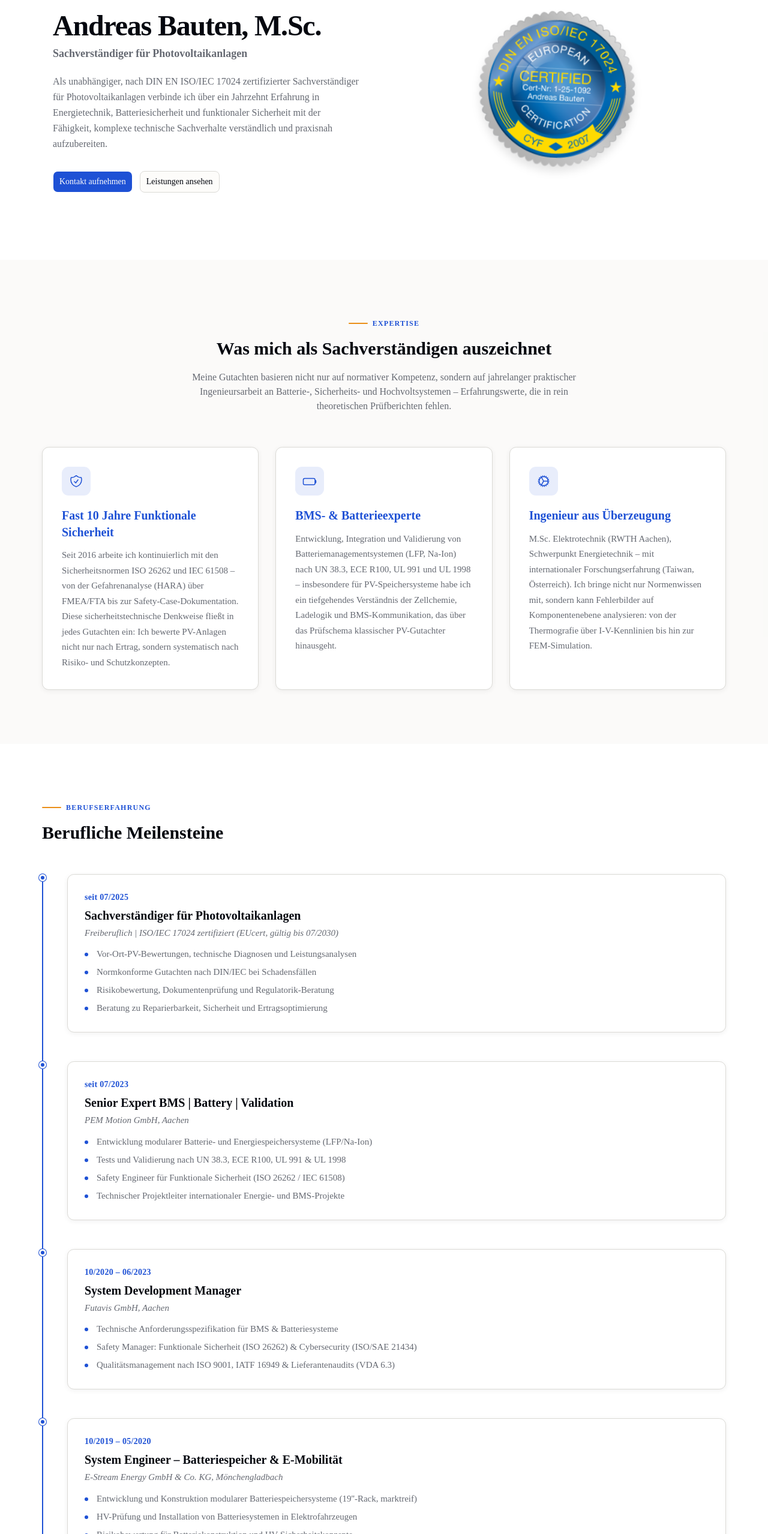
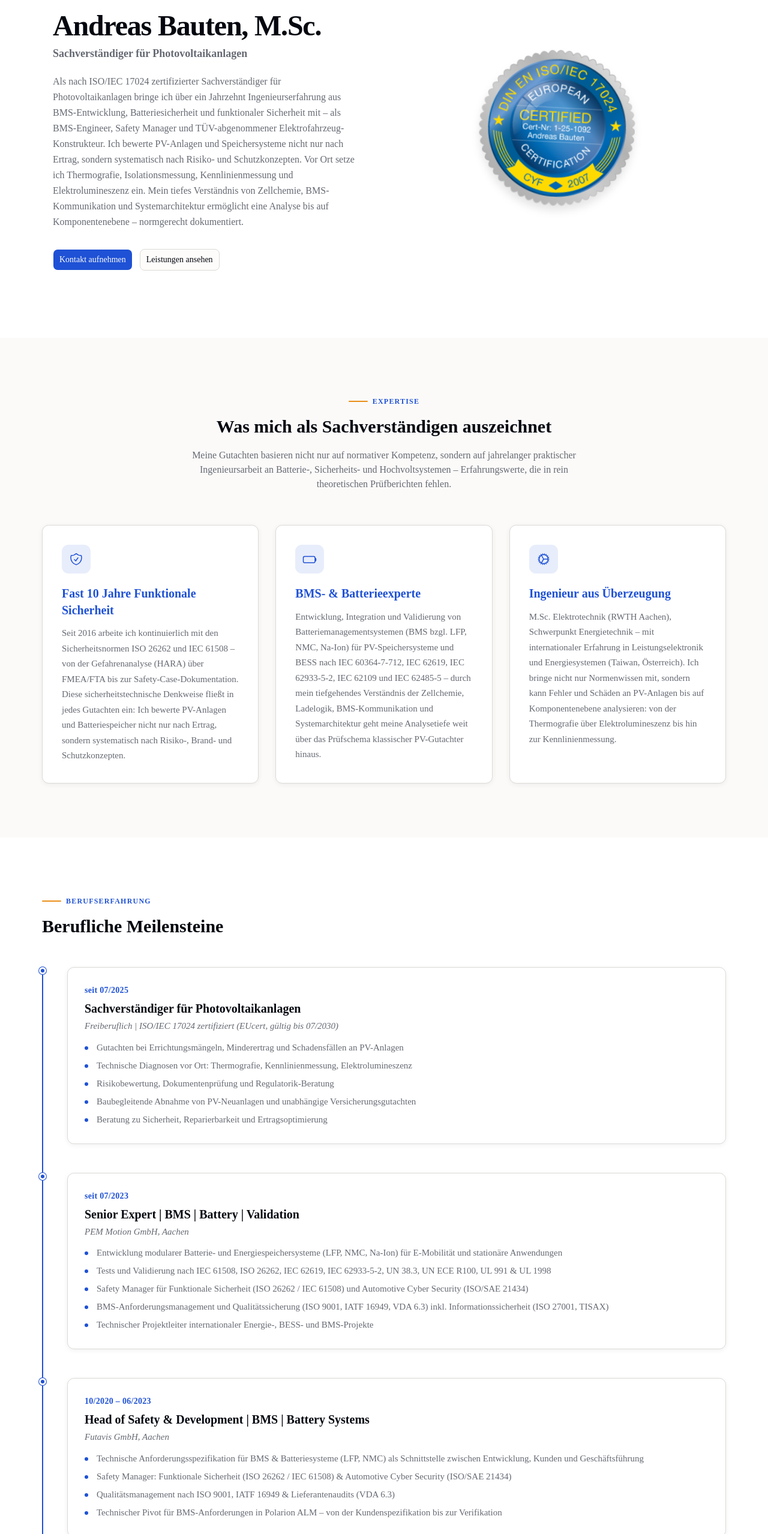
Before and after one commit to cellthium-dev/sv-website, a React (Vite) app: page /ueber-mich in a window 1280 px wide. Shown: the part 209-2766 px from the top of the page at 60% size. Built offline with nearby package versions, Linux system fonts and the light colour scheme.

Commit message:
feat: update about me page

```diff
--- a/src/routes/ueber-mich/index.tsx
+++ b/src/routes/ueber-mich/index.tsx
@@ -70,41 +70,45 @@ const timelineItems = [
     subtitle:
       "Freiberuflich | ISO/IEC 17024 zertifiziert (EUcert, gültig bis 07/2030)",
     items: [
-      "Vor-Ort-PV-Bewertungen, technische Diagnosen und Leistungsanalysen",
-      "Normkonforme Gutachten nach DIN/IEC bei Schadensfällen",
+      "Gutachten bei Errichtungsmängeln, Minderertrag und Schadensfällen an PV-Anlagen",
+      "Technische Diagnosen vor Ort: Thermografie, Kennlinienmessung, Elektrolumineszenz",
       "Risikobewertung, Dokumentenprüfung und Regulatorik-Beratung",
-      "Beratung zu Reparierbarkeit, Sicherheit und Ertragsoptimierung",
+      "Baubegleitende Abnahme von PV-Neuanlagen und unabhängige Versicherungsgutachten",
+      "Beratung zu Sicherheit, Reparierbarkeit und Ertragsoptimierung",
     ],
   },
   {
     date: "seit 07/2023",
-    title: "Senior Expert BMS | Battery | Validation",
+    title: "Senior Expert | BMS | Battery | Validation",
     subtitle: "PEM Motion GmbH, Aachen",
     items: [
-      "Entwicklung modularer Batterie- und Energiespeichersysteme (LFP/Na-Ion)",
-      "Tests und Validierung nach UN 38.3, ECE R100, UL 991 & UL 1998",
-      "Safety Engineer für Funktionale Sicherheit (ISO 26262 / IEC 61508)",
-      "Technischer Projektleiter internationaler Energie- und BMS-Projekte",
+      "Entwicklung modularer Batterie- und Energiespeichersysteme (LFP, NMC, Na-Ion) für E-Mobilität und stationäre Anwendungen",
+      "Tests und Validierung nach IEC 61508, ISO 26262, IEC 62619, IEC 62933-5-2, UN 38.3, UN ECE R100, UL 991 & UL 1998",
+      "Safety Manager für Funktionale Sicherheit (ISO 26262 / IEC 61508) und Automotive Cyber Security (ISO/SAE 21434)",
+      "BMS-Anforderungsmanagement und Qualitätssicherung (ISO 9001, IATF 16949, VDA 6.3) inkl. Informationssicherheit (ISO 27001, TISAX)",
+      "Technischer Projektleiter internationaler Energie-, BESS- und BMS-Projekte",
     ],
   },
   {
     date: "10/2020 – 06/2023",
-    title: "System Development Manager",
+    title: "Head of Safety & Development | BMS | Battery Systems",
     subtitle: "Futavis GmbH, Aachen",
     items: [
-      "Technische Anforderungsspezifikation für BMS & Batteriesysteme",
-      "Safety Manager: Funktionale Sicherheit (ISO 26262) & Cybersecurity (ISO/SAE 21434)",
+      "Technische Anforderungsspezifikation für BMS & Batteriesysteme (LFP, NMC) als Schnittstelle zwischen Entwicklung, Kunden und Geschäftsführung",
+      "Safety Manager: Funktionale Sicherheit (ISO 26262 / IEC 61508) & Automotive Cyber Security (ISO/SAE 21434)",
       "Qualitätsmanagement nach ISO 9001, IATF 16949 & Lieferantenaudits (VDA 6.3)",
+      "Technischer Pivot für BMS-Anforderungen in Polarion ALM – von der Kundenspezifikation bis zur Verifikation",
     ],
   },
   {
     date: "10/2019 – 05/2020",
-    title: "System Engineer – Batteriespeicher & E-Mobilität",
+    title: "Lead Engineer | Battery Systems | Cell-to-Storage",
     subtitle: "E-Stream Energy GmbH & Co. KG, Mönchengladbach",
     items: [
-      "Entwicklung und Konstruktion modularer Batteriespeichersysteme (19''-Rack, marktreif)",
-      "HV-Prüfung und Installation von Batteriesystemen in Elektrofahrzeugen",
-      "Risikobewertung für Batteriekonstruktion und HV-Sicherheitskonzepte",
+      "Entwicklung und Konstruktion modularer Batteriespeichersysteme (19''-Rack, marktreif) für stationäre Anwendungen",
+      "HV-Prüfung und Installation von Batteriesystemen in Elektrofahrzeugen inkl. Inbetriebnahme",
+      "Risikobewertung für Batteriekonstruktion und HV-Sicherheitskonzepte (DGUV, ISO, VDE)",
+      "Benchmarking von Batteriezellen und -modulen inkl. gewichteter Nutzwertanalyse zur Zellauswahl",
     ],
   },
 ];
@@ -130,7 +134,7 @@ const whyCards = [
       </svg>
     ),
     title: "Fast 10 Jahre Funktionale Sicherheit",
-    desc: "Seit 2016 arbeite ich kontinuierlich mit den Sicherheitsnormen ISO 26262 und IEC 61508 – von der Gefahrenanalyse (HARA) über FMEA/FTA bis zur Safety-Case-Dokumentation. Diese sicherheitstechnische Denkweise fließt in jedes Gutachten ein: Ich bewerte PV-Anlagen nicht nur nach Ertrag, sondern systematisch nach Risiko- und Schutzkonzepten.",
+    desc: "Seit 2016 arbeite ich kontinuierlich mit den Sicherheitsnormen ISO 26262 und IEC 61508 – von der Gefahrenanalyse (HARA) über FMEA/FTA bis zur Safety-Case-Dokumentation. Diese sicherheitstechnische Denkweise fließt in jedes Gutachten ein: Ich bewerte PV-Anlagen und Batteriespeicher nicht nur nach Ertrag, sondern systematisch nach Risiko-, Brand- und Schutzkonzepten.",
   },
   {
     icon: (
@@ -152,7 +156,7 @@ const whyCards = [
       </svg>
     ),
     title: "BMS- & Batterieexperte",
-    desc: "Entwicklung, Integration und Validierung von Batteriemanagementsystemen (LFP, Na-Ion) nach UN 38.3, ECE R100, UL 991 und UL 1998 – insbesondere für PV-Speichersysteme habe ich ein tiefgehendes Verständnis der Zellchemie, Ladelogik und BMS-Kommunikation, das über das Prüfschema klassischer PV-Gutachter hinausgeht.",
+    desc: "Entwicklung, Integration und Validierung von Batteriemanagementsystemen (BMS bzgl. LFP, NMC, Na-Ion) für PV-Speichersysteme und BESS nach IEC 60364-7-712, IEC 62619, IEC 62933-5-2, IEC 62109 und IEC 62485-5 – durch mein tiefgehendes Verständnis der Zellchemie, Ladelogik, BMS-Kommunikation und Systemarchitektur geht meine Analysetiefe weit über das Prüfschema klassischer PV-Gutachter hinaus.",
   },
   {
     icon: (
@@ -174,7 +178,7 @@ const whyCards = [
       </svg>
     ),
     title: "Ingenieur aus Überzeugung",
-    desc: "M.Sc. Elektrotechnik (RWTH Aachen), Schwerpunkt Energietechnik – mit internationaler Forschungserfahrung (Taiwan, Österreich). Ich bringe nicht nur Normenwissen mit, sondern kann Fehlerbilder auf Komponentenebene analysieren: von der Thermografie über I-V-Kennlinien bis hin zur FEM-Simulation.",
+    desc: "M.Sc. Elektrotechnik (RWTH Aachen), Schwerpunkt Energietechnik – mit internationaler Erfahrung in Leistungselektronik und Energiesystemen (Taiwan, Österreich). Ich bringe nicht nur Normenwissen mit, sondern kann Fehler und Schäden an PV-Anlagen bis auf Komponentenebene analysieren: von der Thermografie über Elektrolumineszenz bis hin zur Kennlinienmessung.",
   },
 ];
 
@@ -202,11 +206,18 @@ function UeberMich() {
                   Sachverständiger für Photovoltaikanlagen
                 </p>
                 <p className="mb-8 max-w-lg text-muted-foreground leading-relaxed">
-                  Als unabhängiger, nach DIN EN ISO/IEC 17024 zertifizierter
-                  Sachverständiger für Photovoltaikanlagen verbinde ich über ein
-                  Jahrzehnt Erfahrung in Energietechnik, Batteriesicherheit und
-                  funktionaler Sicherheit mit der Fähigkeit, komplexe technische
-                  Sachverhalte verständlich und praxisnah aufzubereiten.
+                  Als nach ISO/IEC 17024 zertifizierter Sachverständiger für
+                  Photovoltaikanlagen bringe ich über ein Jahrzehnt
+                  Ingenieurserfahrung aus BMS-Entwicklung, Batteriesicherheit
+                  und funktionaler Sicherheit mit – als BMS-Engineer, Safety
+                  Manager und TÜV-abgenommener Elektrofahrzeug-Konstrukteur. Ich
+                  bewerte PV-Anlagen und Speichersysteme nicht nur nach Ertrag,
+                  sondern systematisch nach Risiko- und Schutzkonzepten. Vor Ort
+                  setze ich Thermografie, Isolationsmessung, Kennlinienmessung
+                  und Elektrolumineszenz ein. Mein tiefes Verständnis von
+                  Zellchemie, BMS-Kommunikation und Systemarchitektur ermöglicht
+                  eine Analyse bis auf Komponentenebene – normgerecht
+                  dokumentiert.
                 </p>
                 <div className="flex flex-wrap gap-3">
                   <Button asChild size="lg">
@@ -349,7 +360,9 @@ function UeberMich() {
               Karosserie bis zur bestandenen TÜV-Einzelbetriebserlaubnis (EBE)
               für den öffentlichen Straßenverkehr. Dieses Projekt vereint
               Systemarchitektur, Hochvoltsicherheit, BMS-Engineering und
-              regulatorische Dokumentation auf höchstem Niveau.
+              regulatorische Dokumentation auf höchstem Niveau – Kompetenzen,
+              die ich heute unmittelbar in meine Arbeit als Sachverständiger für
+              Photovoltaikanlagen und Batteriespeichersysteme einbringe.
             </p>
 
             <div className="grid gap-12 lg:grid-cols-2">
@@ -359,10 +372,11 @@ function UeberMich() {
                 </h3>
                 <ul className="mb-8 space-y-2">
                   {[
-                    "Eigenständige Entwicklung der vollständigen EV-Antriebsarchitektur",
+                    "Eigenständige Entwicklung der vollständigen EV-Antriebsarchitektur – vom Konzept über die Auslegung bis zur Umsetzung",
                     "E-Motor-Auswahl, Integration und Abstimmung mit Inverter & DC/DC-Wandler",
-                    "Konstruktion eines maßgeschneiderten Hochvolt-Batteriesystems mit Sicherheitskonzept",
-                    "BMS-Auslegung, Parametrierung, Kalibrierung und Validierung (inkl. Bluetooth-Monitoring)",
+                    "Konstruktion eines maßgeschneiderten Hochvolt-Batteriesystems mit HV-Sicherheitskonzept nach DGUV und VDE",
+                    "Umrüstung der analogen Tankanzeige auf batteriebasierte SoC-Anzeige und Integration einer Bluetooth-Schnittstelle zur mobilen HV-Batterieüberwachung via App",
+                    "BMS-Auslegung, Parametrierung, Kalibrierung und Validierung",
                   ].map((li) => (
                     <li
                       className="relative pl-5 text-[15px] text-[var(--dark-surface-foreground)]/80 leading-[1.6]"
@@ -378,9 +392,9 @@ function UeberMich() {
                 </h3>
                 <ul className="space-y-2">
                   {[
-                    "Integration von Ladeelektronik (OBC), optimiert für öffentliche und private Ladeinfrastruktur",
+                    "Integration von Ladeelektronik (OBC) mit CCS-Ladekommunikation nach IEC 61851, optimiert für öffentliche und private Ladeinfrastruktur",
                     "Komplettes E/E-Redesign mit CAN-Kommunikation und HV-Freigaben",
-                    "Vollständige technische Dokumentation für die TÜV-Prüfung",
+                    "Vollständige technische Dokumentation für die TÜV-Prüfung nach §21 StVZO",
                     "Erfolgreiche TÜV-EBE-Abnahme – Nachweis höchster System-, Sicherheits- und Integrationskompetenz",
                   ].map((li) => (
                     <li
@@ -507,17 +521,20 @@ function UeberMich() {
                     items: [
                       "Thermografie (Modulhotspots, Anschlussfehler, Dioden-Defekte)",
                       "I-V-Kennlinienmessung & Stringanalyse",
+                      "Elektrolumineszenz-Prüfung (Mikrorisse, Zellbrüche, inaktive Zellbereiche)",
                       "Isolationsmessung & Erdungsprüfung",
-                      "Schutzmaßnahmenprüfung nach VDE 0100-712",
+                      "Schutzmaßnahmenprüfung nach VDE 0100-712 (IEC 60364-7-712)",
                       "Ertragsdiagramm- und Monitoring-Datenanalyse",
                     ],
                   },
                   {
                     title: "Normen & Standards",
                     items: [
-                      "VDE 0100-712, DIN EN 62446-1, IEC 62933/62619",
+                      "IEC 60364-7-712 (VDE 0100-712), IEC 62446-1, IEC 61730, IEC 61215",
+                      "IEC 62619, IEC 63056, IEC 62933-5-2, IEC 62485-5",
                       "ISO 26262, IEC 61508, ISO/SAE 21434",
-                      "UN 38.3, ECE R100, DGUV-Regeln",
+                      "UN 38.3, UN ECE R100, DGUV Information 200-005",
+                      "VDE-AR-N 4105, VDE-AR-E 2510-50",
                     ],
                   },
                 ].map((group) => (
@@ -551,17 +568,18 @@ function UeberMich() {
                       "Matlab/Simulink, CANoe/CANape",
                       "Altium Designer, LTSpice, PSpice",
                       "ANSYS FEM, LabView",
-                      "PV*SOL, PVsyst – PV-Analyse & Simulation",
+                      "PV*SOL, PVsyst – PV-Ertragsanalyse & Speichersimulation",
+                      "Monitoring-Plattformen: Fronius Solar.web, SMA Sunny Portal, SolarEdge, Hoymiles S-Miles",
                     ],
                   },
                   {
                     title: "Spezielle Expertise",
                     items: [
-                      "Bewertung Moduldegradation (LID/LeTID)",
-                      "Analyse typischer Fehlerbilder (PID, Hotspots, Delamination, Mikrorisse)",
-                      "Bewertung Batteriespeicher im PV-Kontext (Zellchemie, BMS-Logik, Ladeprofile)",
+                      "Bewertung Moduldegradation (LID/LeTID) und Alterungsanalyse",
+                      "Analyse typischer Fehlerbilder (PID, Hotspots, Delamination, Mikrorisse, Schneckenspuren)",
+                      "Bewertung Batteriespeicher im PV-Kontext (Zellchemie, BMS-Logik, Ladeprofile, Thermomanagement)",
                       "Risikobasierte Entscheidungsmodelle (FMEA, FTA, HARA)",
-                      "Interpretation Monitoring-Systeme (Fronius, SMA, Hoymiles, SolarEdge)",
+                      "Interpretation Monitoring-Systeme (Fronius, SMA, Hoymiles, SolarEdge) und Ertragsabweichungsanalyse",
                     ],
                   },
                 ].map((group) => (
```
Also changed, not shown: 1 other file (tests, documents, lock files or other folders).
